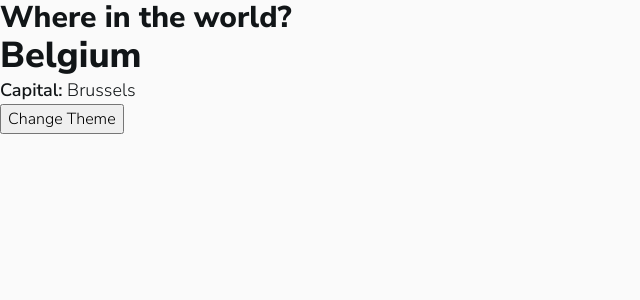
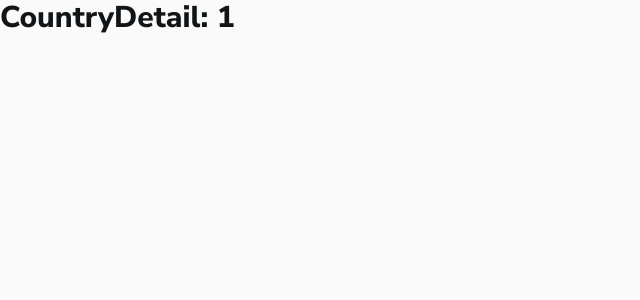
Before and after one commit to sriveer-me/country-info, a React (Create React App) app: page /1 in a window 1280 px wide. Shown: the top 300 px of the page, without its empty margins (0-640 px from the left). Built offline with nearby package versions, Linux system fonts and the light colour scheme.

Commit message:
feat:setup routing structrue

```diff
--- a/src/App.jsx
+++ b/src/App.jsx
@@ -1,15 +1,35 @@
+import { createBrowserRouter,RouterProvider } from "react-router-dom";
+
+import OutletComponent from "./components/OutletComponent";
+import MainNavigation from "./components/MainNavigation";
+import Home from "./Page/Home";
+import CountryDetail from "./Page/CountryDetail";
+
+const router = createBrowserRouter([
+    {
+        path: '/',
+        element: <OutletComponent />,
+        children: [
+            {
+                path: '/',
+                element:<MainNavigation />,
+                children: [
+                    {
+                        index: true,
+                        element: <Home/>
+                    },
+                    {
+                        path: '/:countryId',
+                        element: <CountryDetail />
+                    }
+                ]
+            }
+        ]
+    }
+])
+
 export default function App(){
-
-    function toggleTheme(){
-        document.documentElement.classList.toggle('dark-mode');
-    }
-
     return (
-        <>
-            <h1>Where in the world?</h1>
-            <h2>Belgium</h2>
-            <h3 className="body-text"><b>Capital:</b> Brussels</h3>
-            <button onClick={toggleTheme}>Change Theme</button>
-        </>
+       <RouterProvider router={router} />
     );
 }
--- /dev/null
+++ b/src/Page/CountryDetail.jsx
@@ -0,0 +1,10 @@
+import { useParams } from "react-router-dom"
+
+export default function CountryDetail(){
+
+    const params = useParams();
+
+    return(
+        <h1>CountryDetail: {params.countryId}</h1>
+    )
+}
--- /dev/null
+++ b/src/Page/Home.jsx
@@ -0,0 +1,5 @@
+export default function Home(){
+    return(
+        <h1>Home Page!</h1>
+    );
+}
--- /dev/null
+++ b/src/components/MainNavigation.jsx
@@ -0,0 +1,9 @@
+import { Outlet } from "react-router-dom";
+
+export default function MainNavigation(){
+    return(
+        <>
+            <Outlet />
+        </>
+    );
+}
--- /dev/null
+++ b/src/components/OutletComponent.jsx
@@ -0,0 +1,7 @@
+import { Outlet } from "react-router-dom";
+
+export default function OutletComponent(){
+    return(
+        <Outlet />
+    );
+}
```
